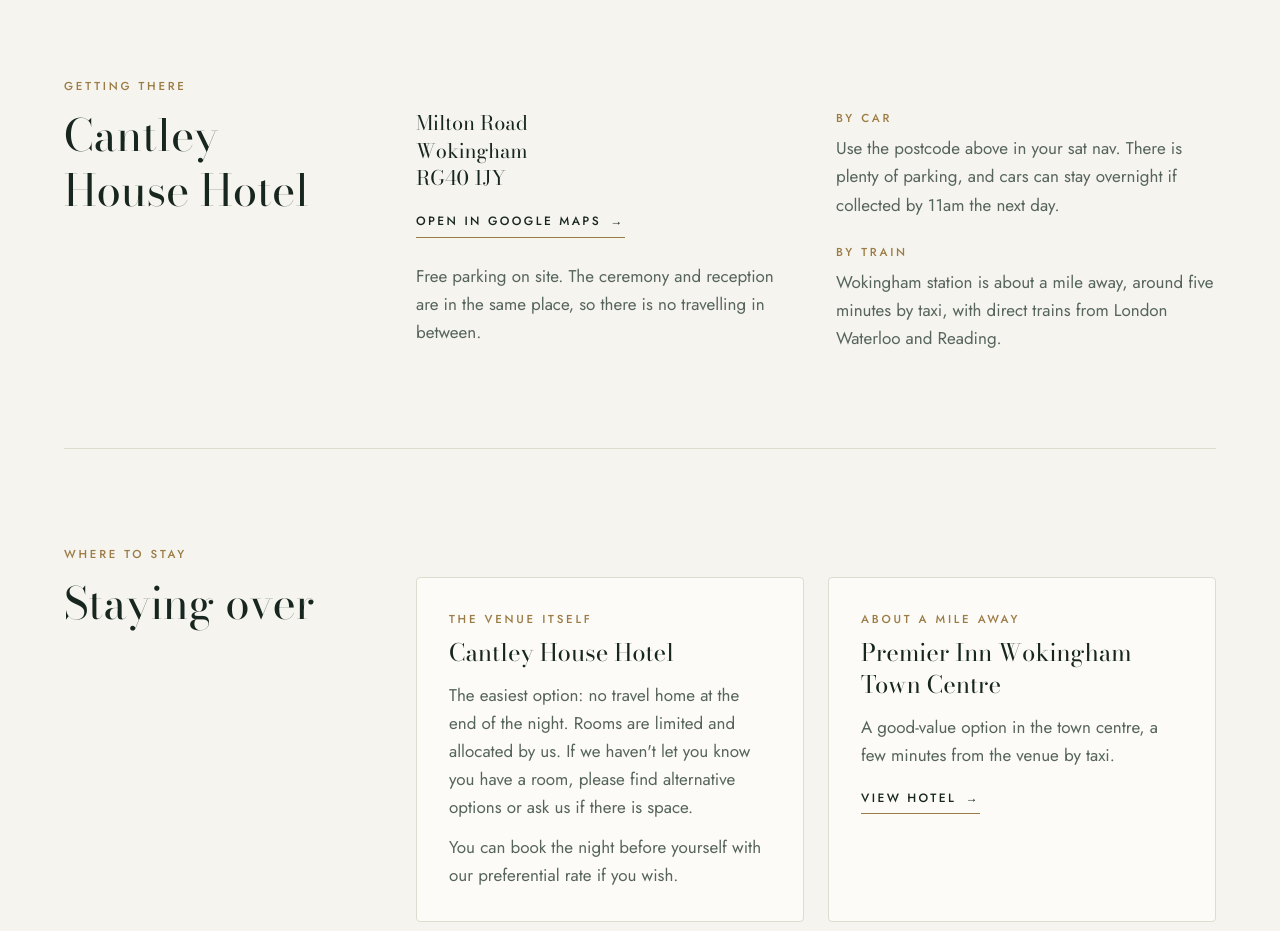
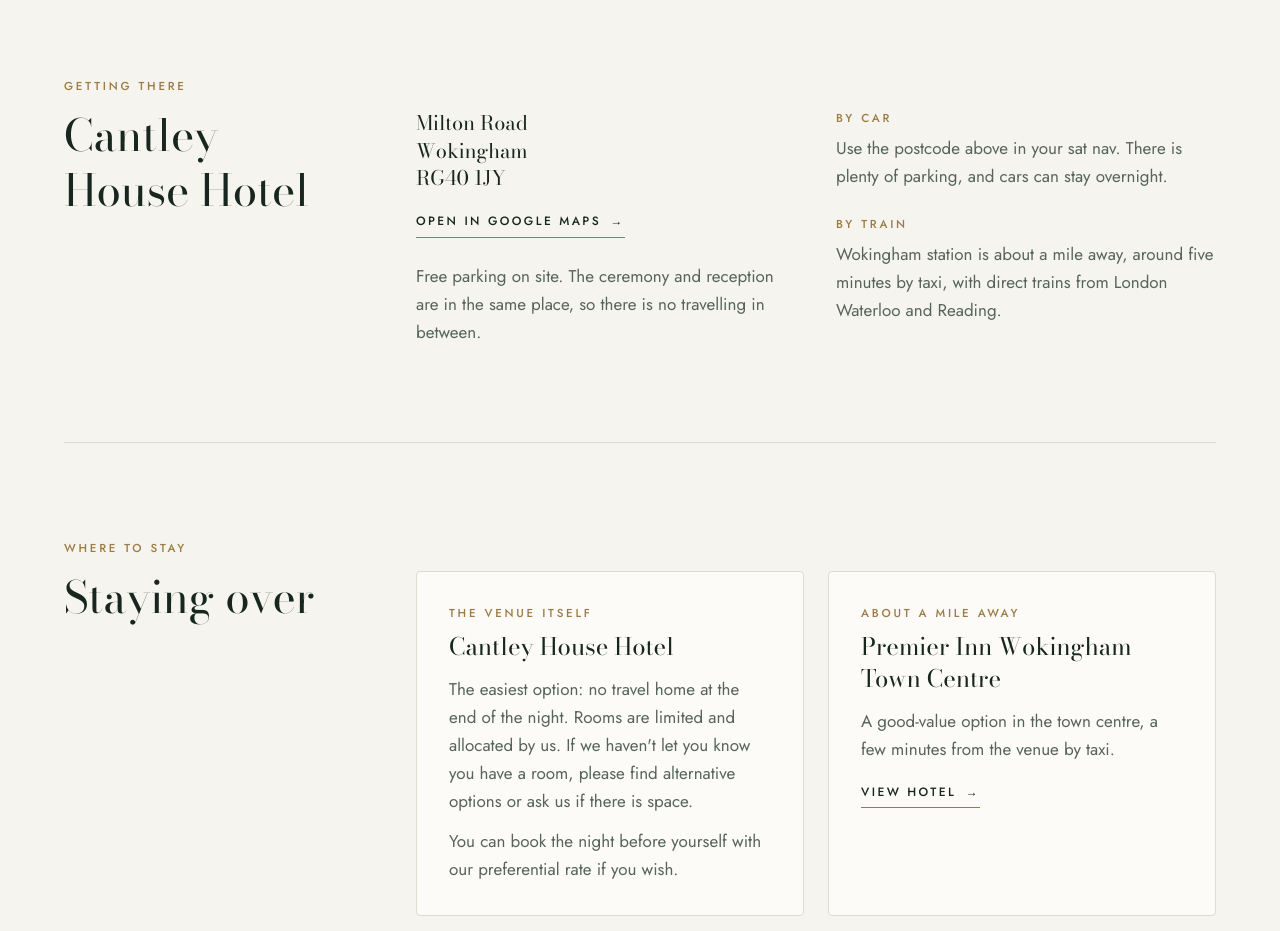
Before and after one commit to jamieharper0798/Apps, a React (Vite) app in the folder wedding/: page / in a window 1280 px wide. Shown: the part 1800-2731 px from the top of the page. Built offline with nearby package versions, Linux system fonts and the light colour scheme.

Commit message:
Drop the 11am car collection note from the wedding site
Co-Authored-By: Claude Opus 5.5 <noreply@anthropic.com>
Claude-Session: https://claude.ai/code/session_01EmRaiQFBuzG894yJQhP3g3

```diff
--- a/wedding/src/wedding.ts
+++ b/wedding/src/wedding.ts
@@ -24,7 +24,7 @@ export const wedding = {
   ],
 
   travel: [
-    { title: 'By car', body: 'Use the postcode above in your sat nav. There is plenty of parking, and cars can stay overnight if collected by 11am the next day.' },
+    { title: 'By car', body: 'Use the postcode above in your sat nav. There is plenty of parking, and cars can stay overnight.' },
     { title: 'By train', body: 'Wokingham station is about a mile away, around five minutes by taxi, with direct trains from London Waterloo and Reading.' },
   ],
 
```
